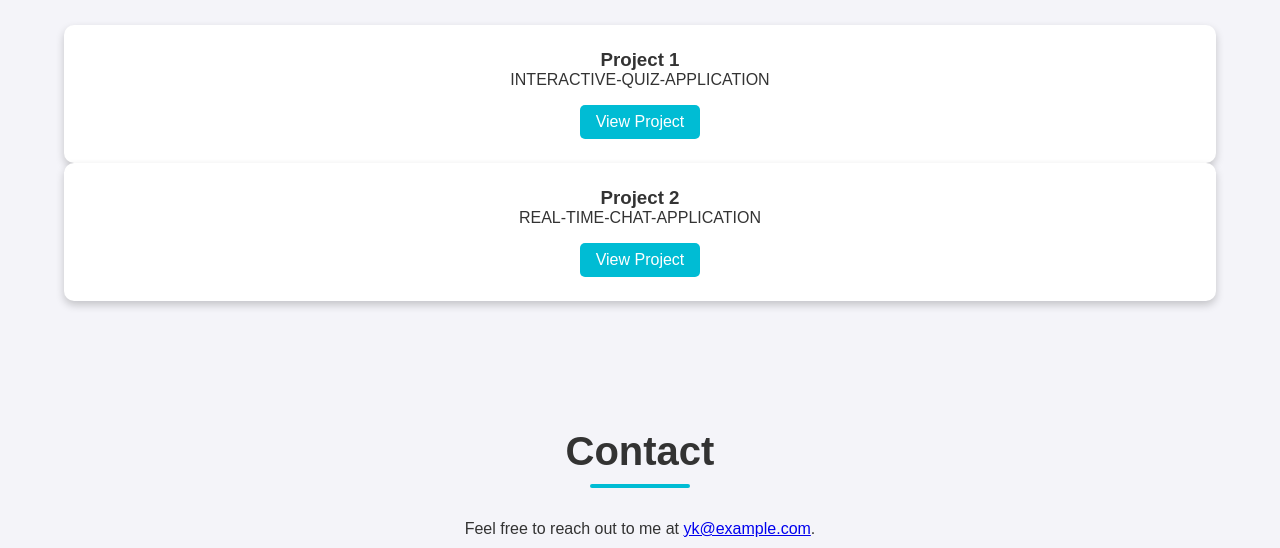
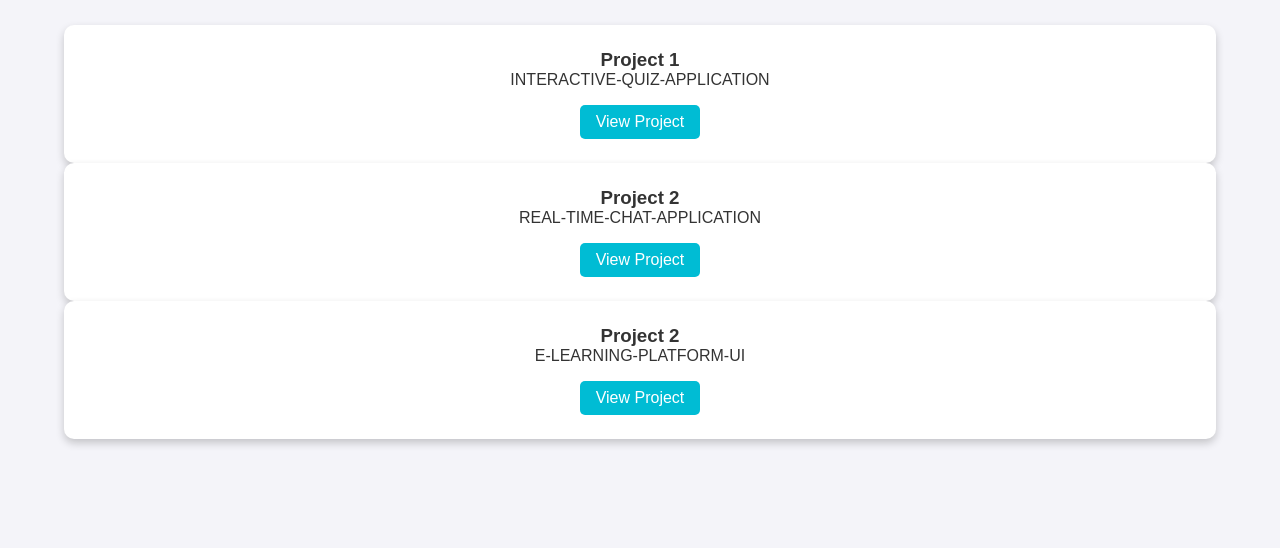
Before and after one commit to yogi8568/PERSONAL-PORTFOLIO-WEBPAGE, a plain HTML site: page index.html in a window 1280 px wide. Shown: the part 591-1139 px from the top of the page. Drawn offline with Linux system fonts and the light colour scheme.

Commit message:
Update index.html

```diff
--- a/index.html
+++ b/index.html
@@ -42,6 +42,11 @@
                 <p>REAL-TIME-CHAT-APPLICATION</p>
                 <a href="https://github.com/yogi8568/REAL-TIME-CHAT-APPLICATION" class="project-link" target="_blank">View Project</a>
             </div>
+            <div class="project">
+                <h3>Project 2</h3>
+                <p>E-LEARNING-PLATFORM-UI</p>
+                <a href="https://github.com/yogi8568/E-LEARNING-PLATFORM-UI" class="project-link" target="_blank">View Project</a>
+            </div>
 
         </div>
     </section>
```
